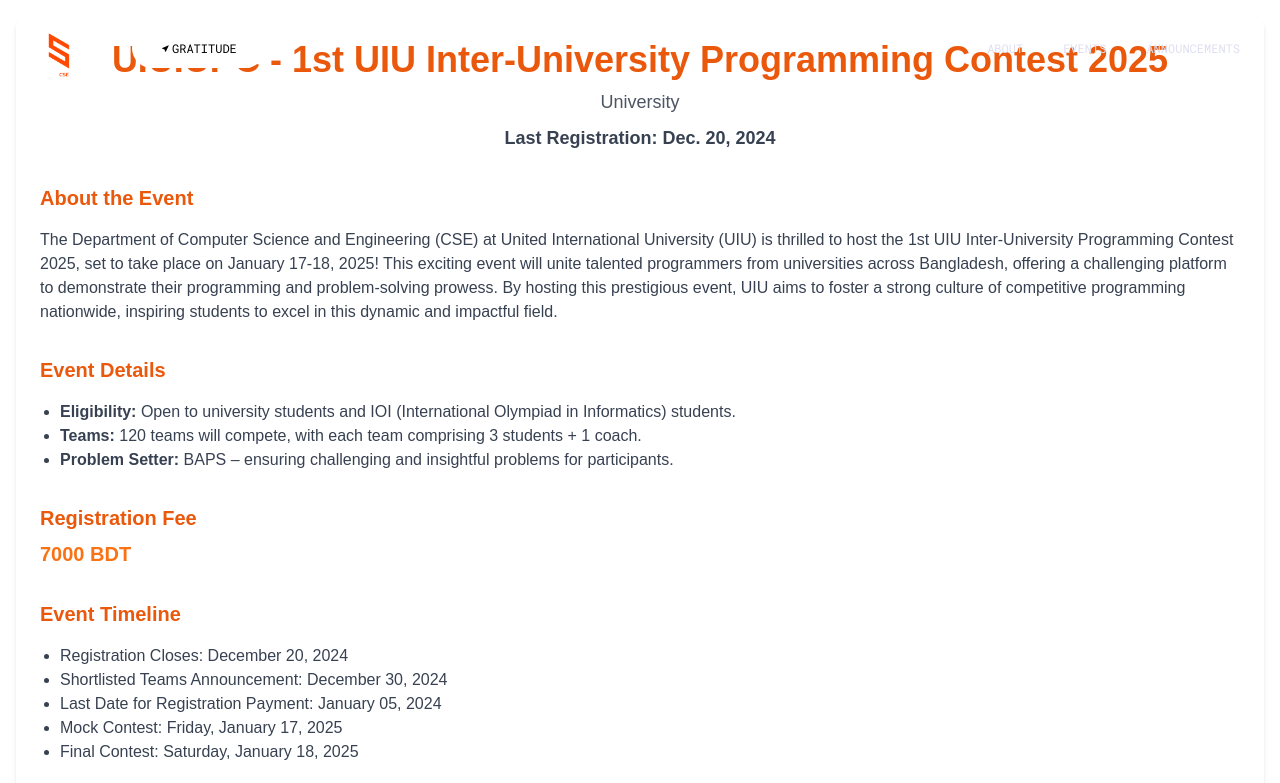
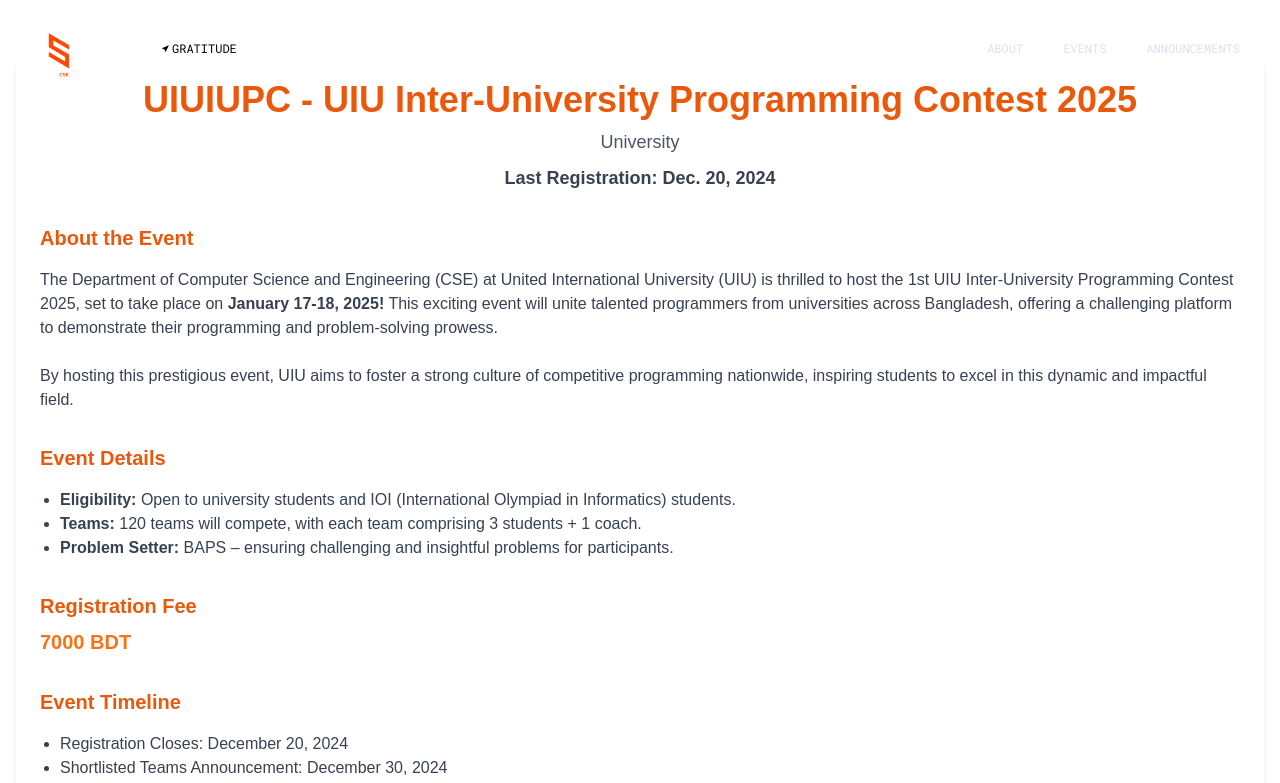
Before and after one commit to RuntimeError30/UIU-CSE-FEST-2025-React-, a React (Vite) app: page /iupc in a window 1280 px wide. Shown: the top 783 px of the page. Built offline with nearby package versions, Linux system fonts and the light colour scheme; a web font is replaced by a local one.

Commit message:
UIUIUPC event details updated

```diff
--- a/src/components/ Iupc.jsx
+++ b/src/components/ Iupc.jsx
@@ -1,12 +1,12 @@
 
 
 const Iupc = () => {
-   return (
-    <div className="bg-white min-h-screen p-4 text-black">
+  return (
+    <div className="bg-white min-h-screen p-4 pt-14 text-black">
       <div className="max-w-7xl mx-auto  bg-white p-6 rounded-xl shadow-md">
         <header className="text-center mb-8 ">
           <h1 className="text-3xl  md:text-4xl font-bold text-orange-600">
-            UIUIUPC - 1st UIU Inter-University Programming Contest 2025
+            UIUIUPC - UIU <br className="md:hidden"/> Inter-University Programming Contest 2025
           </h1>
           <p className="text-lg text-gray-600 mt-2">University</p>
           <p className="text-lg font-semibold text-gray-700 mt-2">
@@ -17,15 +17,21 @@
         <section className="mb-8">
           <h2 className="text-xl font-semibold text-orange-600">About the Event</h2>
           <p className="text-gray-700 mt-4">
-            The Department of Computer Science and Engineering (CSE) at United International University (UIU) is thrilled to host the 1st UIU Inter-University Programming Contest 2025, set to take place on January 17-18, 2025! This exciting event will unite talented programmers from universities across Bangladesh, offering a challenging platform to demonstrate their programming and problem-solving prowess. By hosting this prestigious event, UIU aims to foster a strong culture of competitive programming nationwide, inspiring students to excel in this dynamic and impactful field.
+            The Department of Computer Science and Engineering (CSE) at United International University (UIU) is thrilled to host the 1st UIU Inter-University Programming Contest 2025, set to take place on <span className="font-bold">January 17-18, 2025!</span>  This exciting event will unite talented programmers from universities across Bangladesh, offering a challenging platform to demonstrate their programming and problem-solving prowess.
+            <br />
+            <br />
+
+            By hosting this prestigious event, UIU aims to foster a strong culture of competitive programming nationwide, inspiring students to excel in this dynamic and impactful field.
+
           </p>
         </section>
 
         <section className="mb-8">
           <h2 className="text-xl font-semibold text-orange-600">Event Details</h2>
           <ul className="list-disc pl-5 text-gray-700 mt-4">
-            <li><strong>Eligibility:</strong> Open to university students and IOI (International Olympiad in Informatics) students.</li>
-            <li><strong>Teams:</strong> 120 teams will compete, with each team comprising 3 students + 1 coach.</li>
+            <li><strong>Eligibility:</strong> Open to university students and IOI (International Olympiad in Informatics) students.
+            </li>
+            <li><strong>Teams:</strong>  120 teams will compete, with each team comprising 3 students + 1 coach.</li>
             <li><strong>Problem Setter:</strong> BAPS – ensuring challenging and insightful problems for participants.</li>
           </ul>
         </section>
@@ -59,7 +65,7 @@
         <section className="mb-8">
           <h2 className="text-xl font-semibold text-orange-600">Registration Link</h2>
 
-           <h1>Portal will be open Soon</h1>
+          <h1>Portal will be open Soon</h1>
         </section>
 
         <section className="bg-gray-100 p-6 rounded-xl shadow-inner mt-8">
@@ -90,4 +96,4 @@
     </div>
   );
 };
-export default  Iupc
+export default Iupc
```
